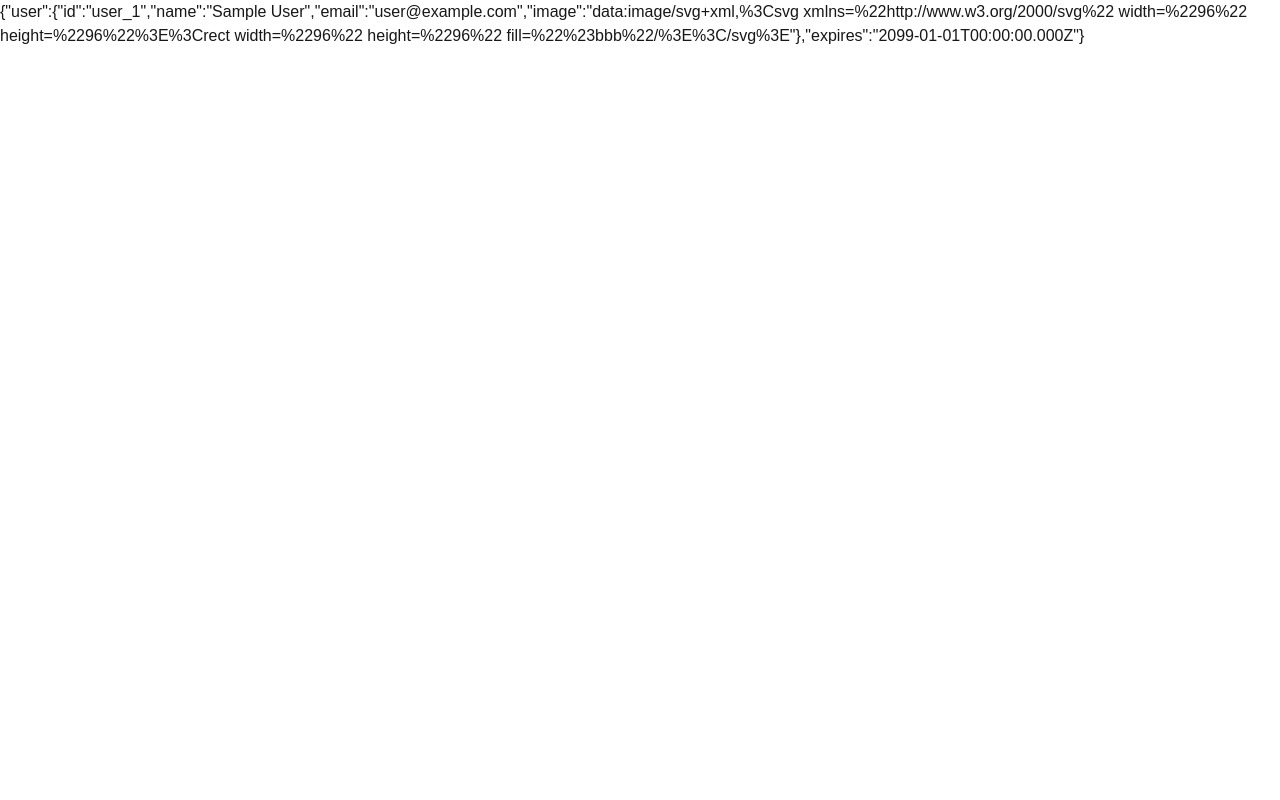
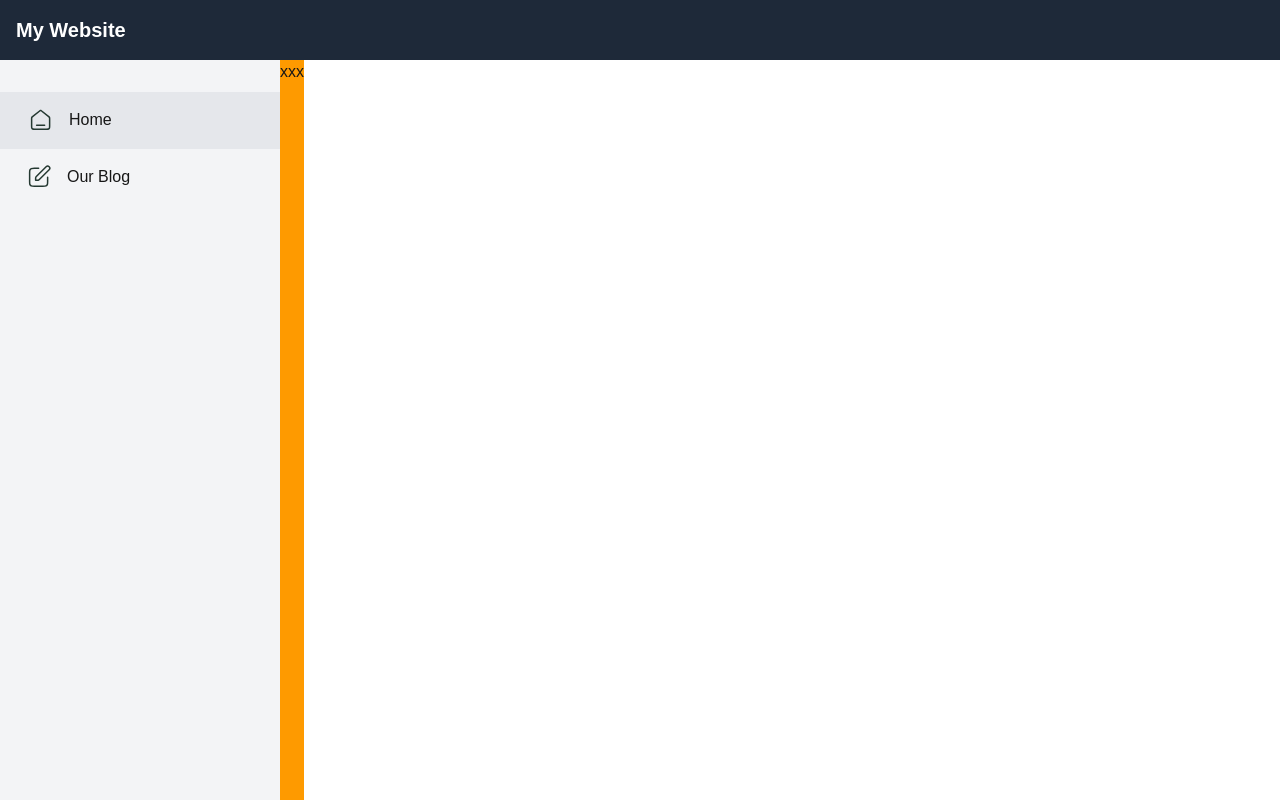
Before and after one commit to chaiyaphat20/chat-board-web, a Next.js app: page /en in a window 1280 px wide. Built offline with nearby package versions, Linux system fonts and the light colour scheme; no server answers; sample sign-in values are in the browser's storage.

Commit message:
feat: add side menu

```diff
--- a/package.json
+++ b/package.json
@@ -11,6 +11,7 @@
   "dependencies": {
     "@hookform/resolvers": "^4.1.3",
     "axios": "^1.8.4",
+    "framer-motion": "^12.6.2",
     "lucide-react": "^0.483.0",
     "next": "15.2.3",
     "next-auth": "^4.24.11",
--- /dev/null
+++ b/src/app/[locale]/(dashboard)/layout.tsx
@@ -0,0 +1,14 @@
+import HeaderMenu from '@/components/Header'
+import SideMenu from '@/components/SideMenu'
+
+export default function MainLayout({ children }: { children: React.ReactNode }) {
+  return (
+    <div className="flex flex-col min-h-screen">
+      <HeaderMenu />
+      <div className="flex">
+        <SideMenu />
+        {children}
+      </div>
+    </div>
+  )
+}
--- a/src/app/[locale]/(dashboard)/page.tsx
+++ b/src/app/[locale]/(dashboard)/page.tsx
@@ -1,17 +1,14 @@
 'use client'
 
-import { useSession } from "next-auth/react";
+import Header from '@/components/Header'
+import { useSession } from 'next-auth/react'
 
 export default function Home() {
-  const { data: session, status } = useSession();
+  const { data: session, status } = useSession()
 
-  if (status === "loading") {
-    return <div>Loading...</div>;
+  if (status === 'loading') {
+    return <div>Loading...</div>
   }
 
-  return (
-    <div className="w-full">
-      <h1>{JSON.stringify(session)}</h1>
-    </div>
-  );
+  return <div className="w-ful bg-amber-500">xxx</div>
 }
--- /dev/null
+++ b/src/components/Header.tsx
@@ -0,0 +1,80 @@
+'use client'
+
+import React, { useState } from 'react'
+import { Menu, X } from 'lucide-react'
+import { motion, AnimatePresence } from 'framer-motion'
+
+const HeaderMenu = () => {
+  const [isOpen, setIsOpen] = useState(false)
+
+  return (
+    <>
+      <header className="flex items-center justify-between p-4 bg-gray-800 text-white ">
+        <h1 className="text-xl font-bold">My Website</h1>
+        <button onClick={() => setIsOpen(true)} className=" xl:hidden">
+          <Menu size={20} />
+        </button>
+      </header>
+
+      {/* Overlay */}
+      <AnimatePresence>
+        {isOpen && (
+          <motion.div
+            initial={{ opacity: 0 }}
+            animate={{ opacity: 0.5 }}
+            exit={{ opacity: 0 }}
+            transition={{ duration: 0.3 }}
+            className="fixed inset-0 bg-black z-40"
+            onClick={() => setIsOpen(false)}
+          />
+        )}
+      </AnimatePresence>
+
+      {/* Sidebar Menu */}
+      <AnimatePresence>
+        {isOpen && (
+          <motion.div
+            initial={{ x: '100%' }}
+            animate={{ x: 0 }}
+            exit={{ x: '100%' }}
+            transition={{ duration: 0.3 }}
+            className="fixed top-0 right-0 h-full w-64 bg-white shadow-lg p-4 z-50"
+          >
+            <button
+              onClick={() => setIsOpen(false)}
+              className="absolute top-4 right-4 p-2 bg-gray-200 rounded-full"
+            >
+              <X size={24} />
+            </button>
+            <nav className="mt-10">
+              <ul className="space-y-4">
+                <li>
+                  <a href="#" className="block p-2 text-gray-800 hover:bg-gray-200 rounded">
+                    Home
+                  </a>
+                </li>
+                <li>
+                  <a href="#" className="block p-2 text-gray-800 hover:bg-gray-200 rounded">
+                    About
+                  </a>
+                </li>
+                <li>
+                  <a href="#" className="block p-2 text-gray-800 hover:bg-gray-200 rounded">
+                    Services
+                  </a>
+                </li>
+                <li>
+                  <a href="#" className="block p-2 text-gray-800 hover:bg-gray-200 rounded">
+                    Contact
+                  </a>
+                </li>
+              </ul>
+            </nav>
+          </motion.div>
+        )}
+      </AnimatePresence>
+    </>
+  )
+}
+
+export default HeaderMenu
--- /dev/null
+++ b/src/components/SideMenu.tsx
@@ -0,0 +1,80 @@
+'use client'
+import React, { useState } from 'react'
+interface MenuItemProps {
+  id: string
+  label: string
+  icon: React.ReactNode
+}
+
+// Sidebar Component
+const SideMenu: React.FC = () => {
+  const [selectedMenuItem, setSelectedMenuItem] = useState('home')
+
+  // Menu items with SVG icons
+  const menuItems: MenuItemProps[] = [
+    {
+      id: 'home',
+      label: 'Home',
+      icon: (
+        <svg
+          width="25"
+          height="25"
+          viewBox="0 0 25 25"
+          fill="none"
+          xmlns="http://www.w3.org/2000/svg"
+        >
+          <path
+            d="M8.62695 17.2612H16.627M11.6446 3.02523L4.86234 8.30036C4.40897 8.65298 4.18229 8.82929 4.01898 9.05009C3.87432 9.24567 3.76655 9.46601 3.70098 9.70028C3.62695 9.96475 3.62695 10.2519 3.62695 10.8263V18.0612C3.62695 19.1813 3.62695 19.7414 3.84494 20.1692C4.03669 20.5455 4.34265 20.8515 4.71897 21.0432C5.1468 21.2612 5.70685 21.2612 6.82695 21.2612H18.427C19.5471 21.2612 20.1071 21.2612 20.5349 21.0432C20.9113 20.8515 21.2172 20.5455 21.409 20.1692C21.627 19.7414 21.627 19.1813 21.627 18.0612V10.8263C21.627 10.2519 21.627 9.96475 21.5529 9.70028C21.4874 9.46601 21.3796 9.24567 21.2349 9.05009C21.0716 8.82929 20.8449 8.65298 20.3916 8.30036L13.6093 3.02523C13.2579 2.75198 13.0823 2.61535 12.8883 2.56283C12.7171 2.51649 12.5368 2.51649 12.3656 2.56283C12.1716 2.61535 11.996 2.75198 11.6446 3.02523Z"
+            stroke="#243831"
+            strokeWidth="1.5"
+            strokeLinecap="round"
+            strokeLinejoin="round"
+          />
+        </svg>
+      ),
+    },
+    {
+      id: 'blog',
+      label: 'Our Blog',
+      icon: (
+        <svg
+          width="23"
+          height="23"
+          viewBox="0 0 23 23"
+          fill="none"
+          xmlns="http://www.w3.org/2000/svg"
+        >
+          <path
+            d="M10.627 3.26121H6.42695C4.7468 3.26121 3.90672 3.26121 3.26498 3.58819C2.7005 3.87581 2.24155 4.33476 1.95393 4.89924C1.62695 5.54098 1.62695 6.38106 1.62695 8.06121V16.4612C1.62695 18.1414 1.62695 18.9815 1.95393 19.6232C2.24155 20.1877 2.7005 20.6466 3.26498 20.9342C3.90672 21.2612 4.7468 21.2612 6.42695 21.2612H14.827C16.5071 21.2612 17.3472 21.2612 17.9889 20.9342C18.5534 20.6466 19.0124 20.1877 19.3 19.6232C19.627 18.9815 19.627 18.1414 19.627 16.4612V12.2612M7.62693 15.2612H9.30147C9.79065 15.2612 10.0352 15.2612 10.2654 15.206C10.4695 15.157 10.6646 15.0762 10.8435 14.9665C11.0454 14.8428 11.2183 14.6699 11.5642 14.324L21.127 4.76121C21.9554 3.93279 21.9554 2.58964 21.127 1.76121C20.2985 0.932787 18.9554 0.932785 18.127 1.76121L8.56419 11.324C8.21828 11.6699 8.04533 11.8428 7.92165 12.0446C7.81199 12.2236 7.73118 12.4187 7.68219 12.6228C7.62693 12.8529 7.62693 13.0975 7.62693 13.5867V15.2612Z"
+            stroke="#243831"
+            stroke-width="1.5"
+            stroke-linecap="round"
+            stroke-linejoin="round"
+          />
+        </svg>
+      ),
+    },
+  ]
+
+  return (
+    <aside className="xl:min-w-[280px] xl:block hidden bg-gray-100 h-full min-h-[calc(100vh-60px)]">
+      <div className="mt-8">
+        {menuItems.map(item => (
+          <div
+            key={item.id}
+            onClick={() => setSelectedMenuItem(item.id)}
+            className={`
+              flex gap-4 px-[28px] cursor-pointer p-4
+              ${selectedMenuItem === item.id ? 'bg-gray-200' : 'hover:bg-gray-200'}
+            `}
+          >
+            {item.icon}
+            <h3>{item.label}</h3>
+          </div>
+        ))}
+      </div>
+    </aside>
+  )
+}
+
+export default SideMenu
```
Also changed, not shown: 1 other file (tests, documents, lock files or other folders).
